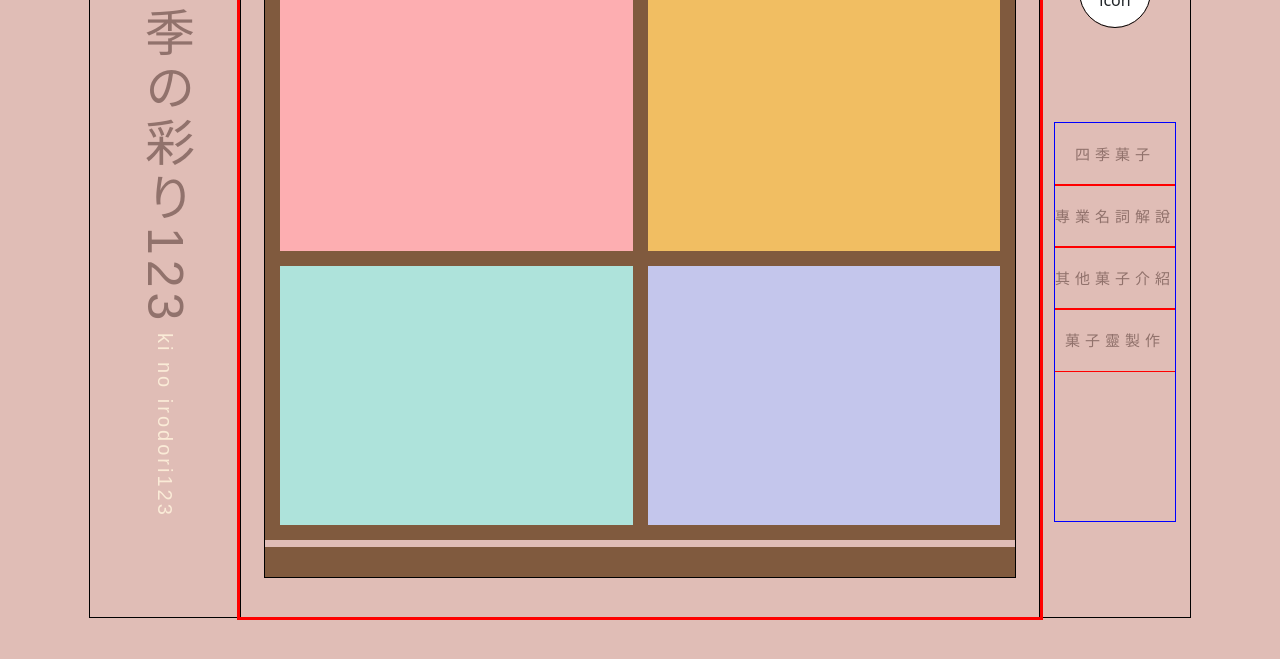
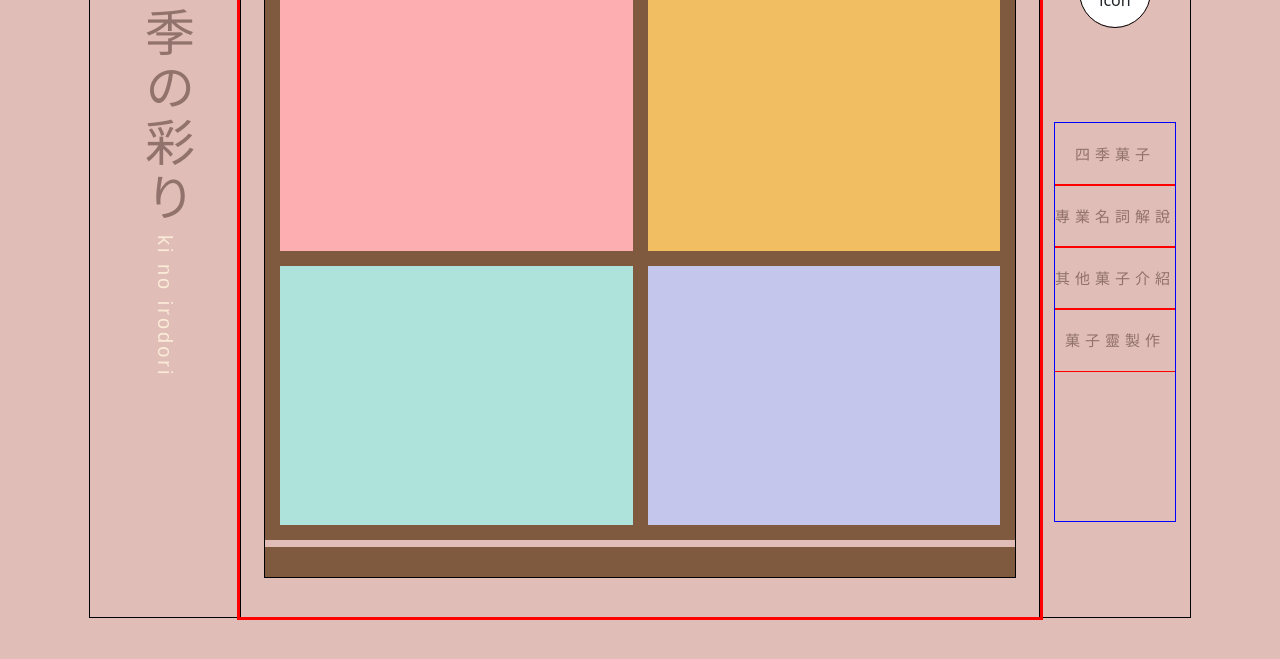
Before and after one commit to chsyu/wagashi_project, a plain HTML site: page index.html in a window 1280 px wide. Shown: the part 123-782 px from the top of the page. Drawn offline with nearby package versions, Linux system fonts and the light colour scheme; a web font is replaced by a local one.

Commit message:
delet 123

```diff
--- a/index.html
+++ b/index.html
@@ -17,8 +17,8 @@
 
             <div class="title">
                 <img src="image/logo.png" alt="" class="logo">
-                <h1>季の彩り123</h1>
-                <h6>ki no irodori123</h6>
+                <h1>季の彩り</h1>
+                <h6>ki no irodori</h6>
             </div>
 
             <div class="maincontent">
```
